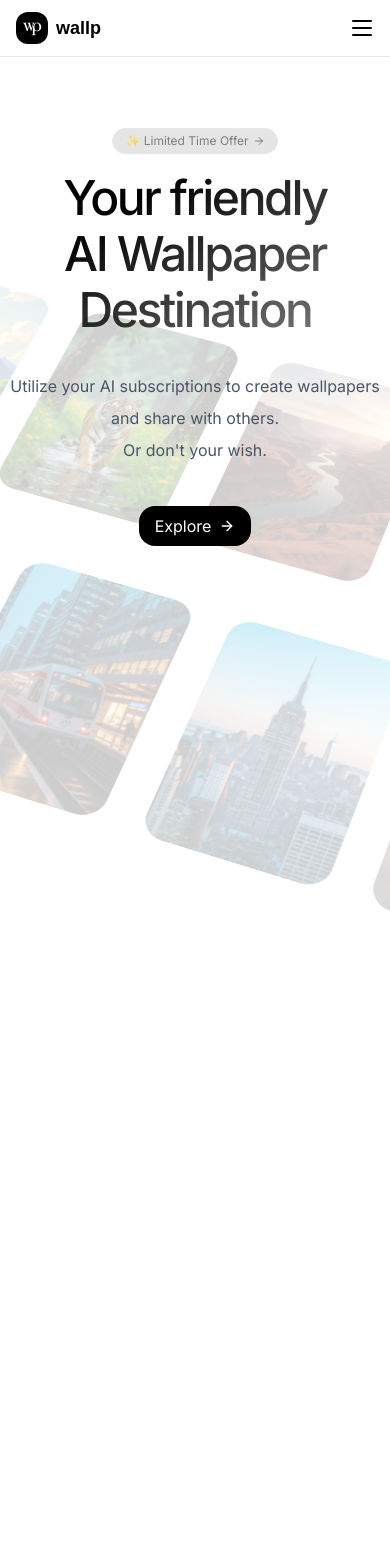
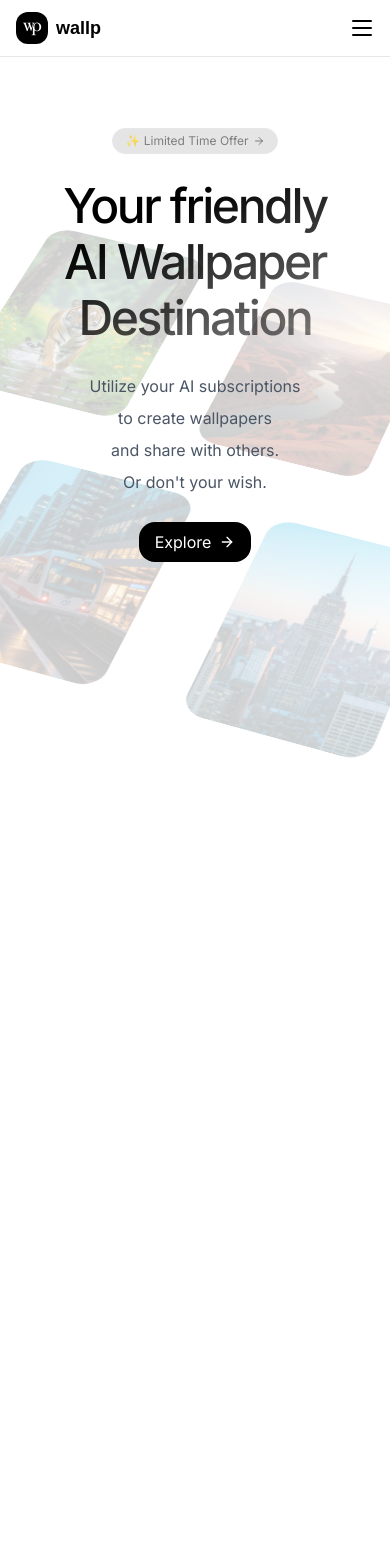
Before and after one commit to Vinit-M420/wallp-AI-wallpaper-hub, a Next.js app: page / in a window 390 px wide. Shown: the top 1568 px of the page. Built offline with nearby package versions, Linux system fonts and the light colour scheme.

Commit message:
Improved the hero parallax

```diff
--- a/app/page.tsx
+++ b/app/page.tsx
@@ -9,13 +9,14 @@ import { OrbitingCirclesDemo } from "@/components/circles";
 import { PricingSection } from "@/components/pricing";
 import { SiteFooter } from "@/components/footer";
 
+
 export default function Home() {
   return (
     <div className="font-sans grid grid-rows items-center justify-items-center min-h-screen dark:bg-black bg-white overflow-y-scroll no-scrollbar">
       <div id="home">
         <Hero />
       </div>
-      <HeroParallax wallpapers={wallpapers} />
+      <HeroParallax wallpapers={wallpapers}  />
       <OrbitingCirclesDemo />
       <div id="pricing">
         <PricingSection />
--- a/components/hero.tsx
+++ b/components/hero.tsx
@@ -4,31 +4,35 @@ import Link from "next/link";
 
 export default function Hero() {
   return (
-    <div className="relative mx-auto mt-32 flex flex-col items-center justify-center w-screen z-100">
+    <div className="relative mx-auto mt-32 flex flex-col  w-screen z-100 gap-10">
+      <div className="flex flex-col gap-10 items-center justify-center">
         <div className="group text-xs inline-flex items-center justify-center flex-nowrap rounded-full
         border border-gray-200 bg-gray-950/10 px-3 py-1 transition-all hover:bg-gray-950/20
-      dark:border-gray-800 dark:bg-gray-50/10 dark:hover:bg-gray-50/20">
+        dark:border-gray-800 dark:bg-gray-50/10 dark:hover:bg-gray-50/20 w-fit">
           <AnimatedShinyText className="inline-flex items-center justify-center cursor-pointer
           transition ease-out hover:text-neutral-600 hover:duration-300 hover:dark:text-neutral-400">
             <span>✨ Limited Time Offer</span>
             <ArrowRightIcon className="ml-1 size-3 transition-transform duration-300 ease-in-out group-hover:translate-x-0.5" />
           </AnimatedShinyText>
         </div>
-      <h1 className="bg-gradient-to-br dark:from-white leading-[56px] lg:leading-[112px] text-center
-      from-black from-30% dark:to-white/40 to-black/40 bg-clip-text py-8 lg:py-12 text-5xl font-medium tracking-tighter text-transparent text-balance sm:text-6xl md:text-7xl lg:text-8xl translate-y-[-1rem] animate-fade-in opacity-0 [--animation-delay:200ms]">
-        Your friendly<br /> AI Wallpaper Destination
+      <div className="flex flex-col lg:gap-8 gap-6 items-center justify-center">
+        <h1 className="bg-gradient-to-br dark:from-white leading-[56px] md:leading-[72px] lg:leading-[112px] text-center
+        from-black from-30% dark:to-white/40 to-black/40 bg-clip-text  text-5xl font-medium tracking-tighter text-transparent text-balance sm:text-4xl md:text-6xl lg:text-8xl translate-y-[-1rem] animate-fade-in opacity-0 [--animation-delay:200ms]">
+          Your friendly<br />{" "}AI Wallpaper Destination
         </h1>
-      <p className="mb-10 lg:mb-14 text-base text-center text-gray-600 dark:text-gray-400 md:text-2xl md:text-balance translate-y-[-1rem] leading-[32px] lg:leading-[40px] animate-fade-in opacity-0 [--animation-delay:400ms]">
-        {`Utilize your AI subscriptions to create wallpapers `}<br className="sm:block hidden" />
-        {`and share with others. `}<br className="block sm:hidden" />{` Or don't your wish.`}
+        <p className="text-center text-gray-600 dark:text-gray-400 text-base md:text-lg lg:text-xl md:text-balance translate-y-[-1rem] leading-[32px] lg:leading-[40px] animate-fade-in opacity-0 [--animation-delay:400ms]">
+          {`Utilize your AI subscriptions `}<br className="block sm:hidden" />{`to create wallpapers `}
+          <br className="lg:hidden md:block sm:hidden"/>
+          {`and share with others. `}<br className="lg:block md:hidden sm:block" />{` Or don't your wish.`}
         </p>
-      <Link
-        href='/explore'
-        className="flex gap-1 items-center translate-y-[-1rem] animate-fade-in text-base md:text-xl text-white dark:text-black bg-black dark:bg-white opacity-0 ease-in-out [--animation-delay:600ms] px-4 py-2 rounded-2xl dark:hover:bg-white/80 hover:bg-black/80 transition-all duration-200 cursor-pointer"
+        <Link href='/explore'
+          className="flex gap-1 w-fit items-center translate-y-[-1rem] animate-fade-in text-base md:text-xl text-white dark:text-black bg-black dark:bg-white opacity-0 ease-in-out [--animation-delay:600ms] px-4 py-2 rounded-2xl dark:hover:bg-white/80 hover:bg-black/80 transition-all duration-200 cursor-pointer"
         >
           Explore
           <ArrowRightIcon className="ml-1 size-4 transition-transform duration-300 ease-in-out group-hover:translate-x-1" />
         </Link>
       </div>
+      </div>
+    </div>
   );
 }
--- a/components/pricing.tsx
+++ b/components/pricing.tsx
@@ -99,7 +99,7 @@ export function PricingSection() {
           </span>
         </div>
 
-        <div className="mt-3 mx-auto grid w-full justify-center gap-8 md:grid-cols-3">
+        <div className="mt-3 mx-auto grid w-full justify-center gap-8 lg:grid-cols-3 md:grid-cols-2 grid-cols-1">
           {demoPrices.map((price, idx) => (
             <div
               key={price.id}
@@ -112,7 +112,7 @@ export function PricingSection() {
                 }
               )}
             >
-              <div className="flex items-center justify-start text-left">
+              <div className="flex items-center justify-start text-left gap-5">
                 <div className="ml-4">
                   <h2 className="bg-gradient-to-br dark:from-white from-black from-30% dark:to-white/40 to-black/40 bg-clip-text font-medium tracking-tighter text-transparent text-3xl leading-7">
                     {price.name}
--- a/components/ui/animated-shiny-text.tsx
+++ b/components/ui/animated-shiny-text.tsx
@@ -27,7 +27,7 @@ export const AnimatedShinyText: FC<AnimatedShinyTextProps> = ({
         "animate-shiny-text [background-size:var(--shiny-width)_100%] bg-clip-text [background-position:0_0] bg-no-repeat [transition:background-position_1s_cubic-bezier(.6,.6,0,1)_infinite]",
 
         // Shine gradient
-        "bg-gradient-to-r from-transparent via-black/80 via-50% to-transparent dark:via-white/80",
+        "bg-gradient-to-r from-transparent via-black/90 via-50% to-transparent dark:via-white/90",
 
         className
       )}
--- a/components/ui/hero-parallax.tsx
+++ b/components/ui/hero-parallax.tsx
@@ -10,21 +10,23 @@ import {
 import { cn } from "@/lib/utils";
 import Image from "next/image";
 
-export const HeroParallax = ({ wallpapers }: {
+
+export const HeroParallax = ({
+  wallpapers,
+}: {
   wallpapers: {
     title: string;
     wallp: string;
   }[];
 }) => {
-  const firstRow = wallpapers?.slice(0, 6) || [];
-  const secondRow = wallpapers?.slice(4, 10) || [];
+  const firstRow = wallpapers.slice(0, 6);
+  const secondRow = wallpapers.slice(4, 10);
   const ref = React.useRef(null);
   const { scrollYProgress } = useScroll({
     target: ref,
     offset: ["start start", "end start"],
   });
 
-  // Detect if the device is mobile based on window width
   const [isMobile, setIsMobile] = React.useState(false);
 
   React.useEffect(() => {
@@ -38,13 +40,12 @@ export const HeroParallax = ({ wallpapers }: {
 
   const springConfig = { stiffness: 300, damping: 30, bounce: 100 };
 
-  // Conditionally apply horizontal translation based on isMobile
   const translateX = useSpring(
-    useTransform(scrollYProgress, [0, 1], isMobile ? [0, 0] : [0, 1000]),
+    useTransform(scrollYProgress, [0, 1], [0, 1000]),
     springConfig
   );
   const translateXReverse = useSpring(
-    useTransform(scrollYProgress, [0, 1], isMobile ? [0, 0] : [0, -1000]),
+    useTransform(scrollYProgress, [0, 1], [0, -1000]),
     springConfig
   );
   const rotateX = useSpring(
@@ -60,24 +61,22 @@ export const HeroParallax = ({ wallpapers }: {
     springConfig
   );
   const translateY = useSpring(
-    useTransform(scrollYProgress, [0, 0.2], isMobile ? [-500, 300] : [-700, 500]),
+    useTransform(scrollYProgress, [0, 0.2], [-700, 500]),
     springConfig
   );
 
-  // Early return after all hooks
-  if (!wallpapers || wallpapers.length === 0) {
-    return null;
-  }
 
   return (
     <div
       ref={ref}
+      // className="h-[300vh] py-40 overflow-hidden  antialiased relative flex flex-col self-auto [perspective:1000px] [transform-style:preserve-3d]"
       className={cn(
-        "w-screen md:mt-10 mt-30 animate-fade-in opacity-0 [--animation-delay:400ms] px-8 pt-20",
-        isMobile ? "h-[150vh]" : "h-[250vh]",
+        "w-screen sm:mt-10 md:mt-30 mt-30 animate-fade-in opacity-0 [--animation-delay:400ms] px-8",
+        isMobile ? "h-[200vh] pt-40 pb-0" : "lg:h-[250vh] h-[220vh] pt-40 pb-0",
         "z-20 antialiased relative self-auto [perspective:1000px] [transform-style:preserve-3d]",
-        isMobile && "overflow-x-clip"
+        "overflow-x-clip"
       )}
+
       >
       <motion.div
         style={{
@@ -88,12 +87,7 @@ export const HeroParallax = ({ wallpapers }: {
         }}
         className=""
       >
-        <motion.div
-          className={cn(
-            "flex flex-row-reverse space-x-reverse mb-20",
-            isMobile ? "space-x-10" : "space-x-20"
-          )}
-        >
+        <motion.div className="flex flex-row-reverse space-x-reverse space-x-20 mb-20">
           {firstRow.map((wallp) => (
             <ProductCard
               product={wallp}
@@ -103,12 +97,7 @@ export const HeroParallax = ({ wallpapers }: {
             />
           ))}
         </motion.div>
-        <motion.div
-          className={cn(
-            "flex flex-row",
-            isMobile ? "space-x-10" : "space-x-20"
-          )}
-        >
+        <motion.div className="flex flex-row mb-10 space-x-20 ">
           {secondRow.map((wallp) => (
             <ProductCard
               product={wallp}
```
Also changed, not shown: components/products.ts (added, +96 -0 lines). Lines whose indentation alone changed are shown as unchanged.
